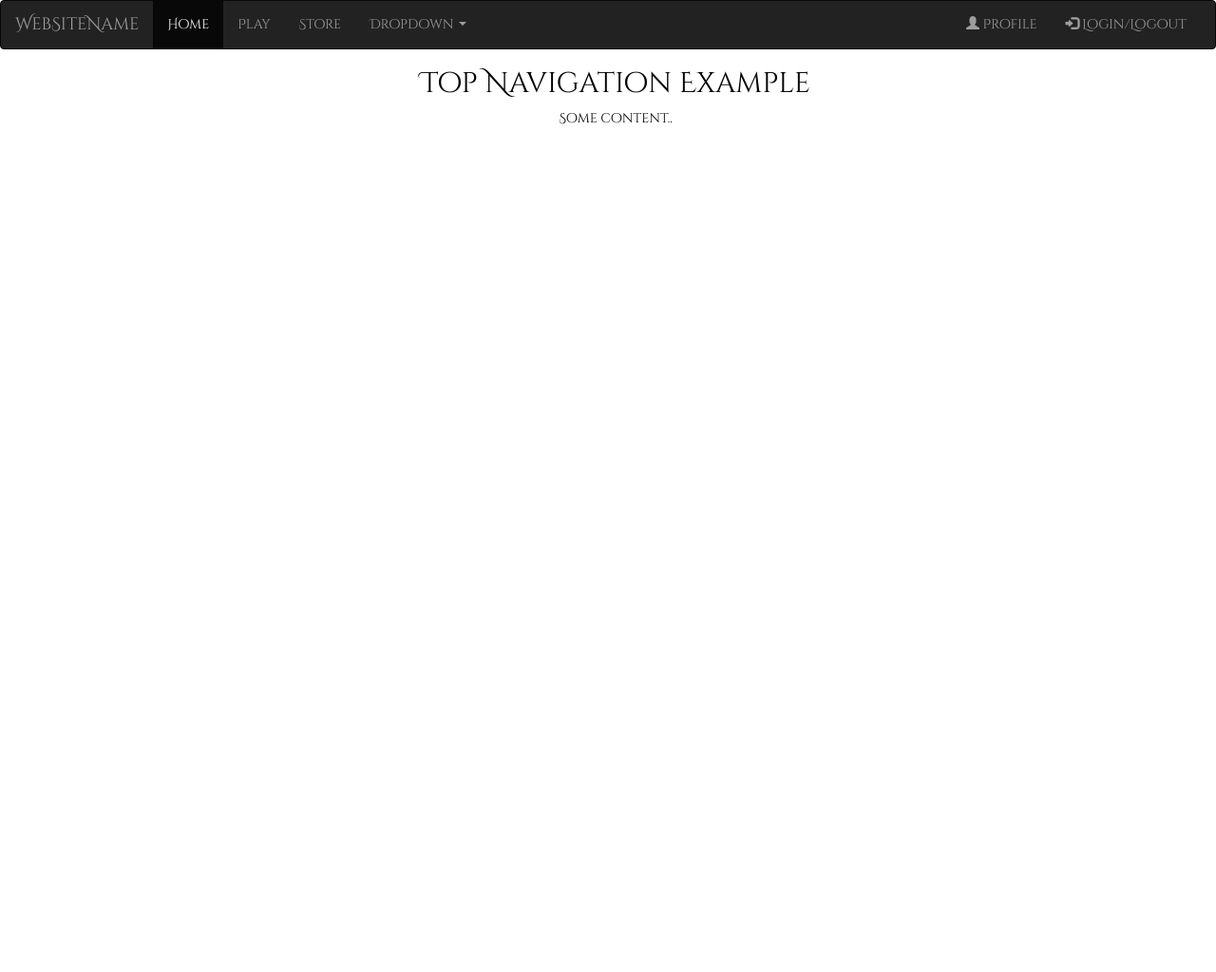
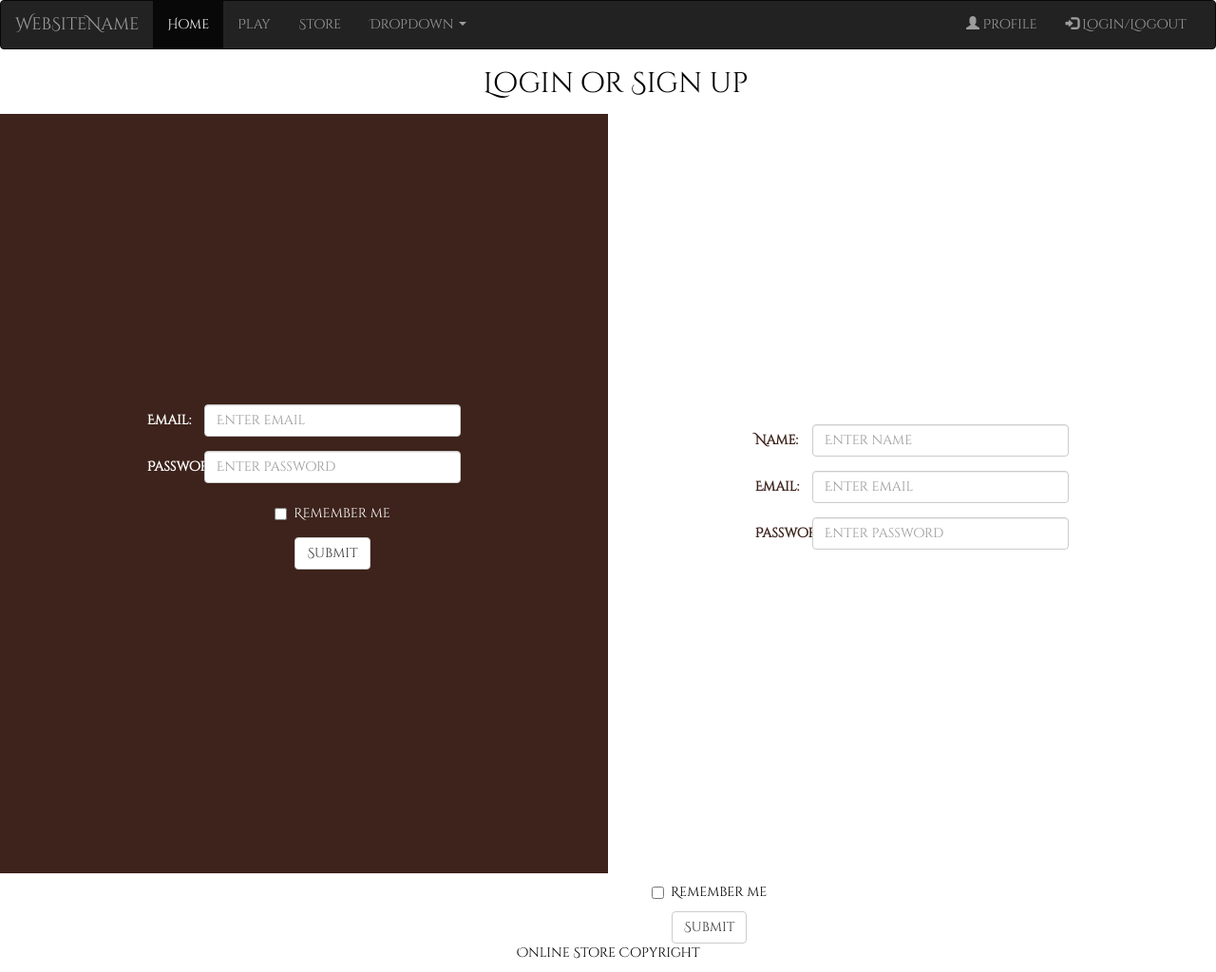
Before and after one commit to HannahReinbolt/Pet_Game_Website, a website: page Website/login_register.html in a window 1280 px wide. Shown: the whole page at 95% size. Before the commit the page ends 800 px from the top, so only its background shows below. Drawn offline with nearby package versions, Linux system fonts and the light colour scheme.

Commit message:
Added pre-login form, not finished

```diff
--- a/Website/login_register.html
+++ b/Website/login_register.html
@@ -61,9 +61,81 @@
 </nav>
 
 <div style="padding-left:16px">
-  <h2>Top Navigation Example</h2>
-  <p>Some content..</p>
+  <h2>Login or Sign up</h2>
 </div>
+
+<section class="intro">
+    <row>
+      <div class="col-lg-6 col-sm-12 left">
+        <p>
+              <form class="form-horizontal" action="/action_page.php">
+            <div class="form-group">
+              <label class="control-label col-sm-2" for="email">Email:</label>
+              <div class="col-sm-10">
+                <input type="email" class="form-control" id="email" placeholder="Enter email">
+              </div>
+            </div>
+            <div class="form-group">
+              <label class="control-label col-sm-2" for="pwd">Password:</label>
+              <div class="col-sm-10">
+                <input type="password" class="form-control" id="pwd" placeholder="Enter password">
+              </div>
+            </div>
+            <div class="form-group">
+              <div class="col-sm-offset-2 col-sm-10">
+                <div class="checkbox">
+                  <label><input type="checkbox"> Remember me</label>
+                </div>
+              </div>
+            </div>
+            <div class="form-group">
+              <div class="col-sm-offset-2 col-sm-10">
+                <button type="submit" class="btn btn-default">Submit</button>
+              </div>
+            </div>
+          </form>
+        </p>
+      </div>
+      <div class="col-lg-6 col-sm-12 right">
+              <form class="form-horizontal" action="/action_page.php">
+            <div class="form-group">
+              <label class="control-label col-sm-2" for="email">Name:</label>
+              <div class="col-sm-10">
+                <input type="name" class="form-control" id="email" placeholder="Enter name">
+              </div>
+            </div>
+            <div class="form-group">
+              <label class="control-label col-sm-2" for="pwd">Email:</label>
+              <div class="col-sm-10">
+                <input type="email" class="form-control" id="pwd" placeholder="Enter email">
+              </div>
+            </div>
+            <div class="form-group">
+              <label class="control-label col-sm-2" for="pwd">Password:</label>
+              <div class="col-sm-10">
+                <input type="password" class="form-control" id="pwd" placeholder="Enter password">
+              </div>
+            </div>
+            </div>
+            <div class="form-group">
+              <div class="col-sm-offset-2 col-sm-10">
+                <div class="checkbox">
+                  <label><input type="checkbox"> Remember me</label>
+                </div>
+              </div>
+            </div>
+            <div class="form-group">
+              <div class="col-sm-offset-2 col-sm-10">
+                <button type="submit" class="btn btn-default">Submit</button>
+              </div>
+            </div>
+          </form>
+      </div>
+    </row>
+  </section>
+  <footer class="container-fluid text-center">
+  <p>Online Store Copyright</p>
+</footer>
 
 </body>
 </html>
--- a/Website/styles.css
+++ b/Website/styles.css
@@ -23,6 +23,51 @@ body, html{
 /*FLAPPY-BIRD GAME STYLES*/
 #canvas {
     border: 1px solid;
+}
+
+/*LOGIN STYLES*/
+.intro{
+  height:100%
+}
+.col-lg-6{
+    margin:0;
+    padding:0;
+}
+
+.col-sm-12{
+    margin:0;
+    padding:0;
+}
+
+.form-horizontal{
+    margin:0;
+    padding:0;
+}
+
+.left{
+  display : flex;
+  justify-content : center;
+  align-items : center;
+  background-color:#3d231b;
+  height : 100%;
+  color : #FFF;
+
+}
+.right{
+  display : flex;
+  justify-content : center;
+  align-items : center;
+  background-color:#FFF;
+  height : 100%;
+  color : #3d231b;
+}
+@media (max-width: 1200px) {
+  .left{
+    height:50%
+  }
+  .right{
+    height:50%
+  }
 }
 
 /* MAIN PAGE HERO IMAGE */
```
